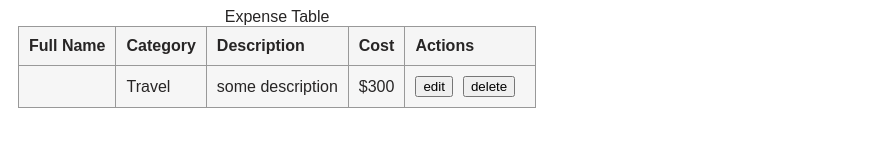
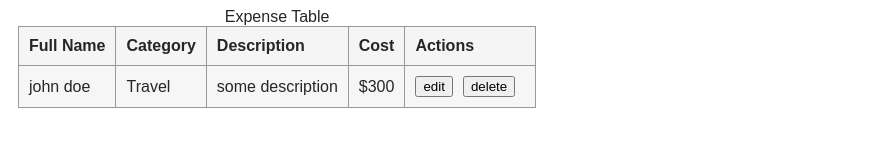
Before and after one commit to yilizati/daniel-project, a React (Create React App) app: page / in a window 1280 px wide. Shown: the part 172-318 px from the top of the page, without its empty margins (0-887 px from the left). Built offline with nearby package versions, Linux system fonts and the light colour scheme.

Commit message:
some updates

```diff
--- a/src/App.js
+++ b/src/App.js
@@ -5,14 +5,11 @@ import './App.css'
 
 function App() {
   const userSchema = [
-    { firstName: 'john', lastName: 'doe', totalExpense: '3013', id: 1 },
+    { firstName: 'john', lastName: 'doe', totalExpense: '$300', id: 1 },
   ]
   const expenseSchema = [
     {
-      user: {
-        firstName: 'john',
-        lastName: 'doe',
-      },
+      user: userSchema[0],
       category: 'Travel',
       description: 'some description',
       cost: '$300',
@@ -48,11 +45,20 @@ function App() {
       ...usersExpenses,
       { ...newExpense, id: usersExpenses.length + 1 },
     ])
+    const theUser = users.find((user) => user.id)
+    console.log(newExpense)
   }
 
   const handleDeleteExpense = (id) => {
     const updatedUserExpensesList = usersExpenses.filter((e) => e.id !== id)
     setUsersExpenses(updatedUserExpensesList)
+  }
+
+  const handleEditExpense = (id, updatedExpense) => {
+    const updatedExpensesList = usersExpenses.map((exp) => {
+      if (id === exp.id) return { ...updatedExpense }
+      return updatedExpense
+    })
   }
 
   return (
@@ -70,6 +76,7 @@ function App() {
         usersExpenses={usersExpenses}
         createNewExpense={handleCreateNewExpense}
         deleteExpense={handleDeleteExpense}
+        editExpense={handleEditExpense}
       />
     </div>
   )
--- a/src/components/expense/Expense.jsx
+++ b/src/components/expense/Expense.jsx
@@ -1,7 +1,7 @@
 import React, { useState } from 'react'
 
 export default function Expense({
-  fullName,
+  user,
   category,
   description,
   cost,
@@ -12,7 +12,7 @@ export default function Expense({
 }) {
   const [isEditing, setIsEditing] = useState(false)
   const [updatedExpense, setUpdatedExpense] = useState({
-    fullName,
+    user,
     category,
     description,
     cost,
@@ -104,7 +104,7 @@ export default function Expense({
 
   const viewTemplate = (
     <tr>
-      <td>{fullName}</td>
+      <td>{`${user.firstName} ${user.lastName}`}</td>
       <td>{category}</td>
       <td>{description}</td>
       <td>{cost}</td>
--- a/src/components/expense/ExpenseForm.jsx
+++ b/src/components/expense/ExpenseForm.jsx
@@ -1,13 +1,7 @@
 import React, { useState } from 'react'
 
 export default function ExpenseForm({ usersDropdownList, saveExpense }) {
-  const initialFormData = Object.freeze({
-    fullName: '',
-    category: '',
-    description: '',
-    cost: '',
-  })
-  const [formData, updateFormData] = useState(initialFormData)
+  const [formData, updateFormData] = useState([])
 
   const categories = ['Food', 'Travel', 'Equipment']
 
--- a/src/components/expense/ExpenseTable.jsx
+++ b/src/components/expense/ExpenseTable.jsx
@@ -1,4 +1,4 @@
-import React, { useState } from 'react'
+import React from 'react'
 import Expense from './Expense'
 import ExpenseForm from './ExpenseForm'
 
@@ -7,25 +7,11 @@ export default function ExpenseTable({
   usersExpenses,
   createNewExpense,
   deleteExpense,
+  editExpense,
 }) {
-  const [expenses, setExpenses] = useState([])
-
-  const saveExpense = (newExpense) => {
-    // setExpenses([...expenses, { ...newExpense, id: expenses.length + 1 }])
-    createNewExpense(newExpense)
-  }
-
-  const editExpense = (id, updatedExpense) => {
-    const updatedExpensesList = expenses.map((exp) => {
-      if (id === exp.id) return { ...updatedExpense }
-      return updatedExpense
-    })
-    setExpenses(updatedExpensesList)
-  }
-
   return (
     <>
-      <ExpenseForm saveExpense={saveExpense} usersDropdownList={users} />
+      <ExpenseForm saveExpense={createNewExpense} usersDropdownList={users} />
       <table>
         <caption>Expense Table</caption>
         <thead>
@@ -42,7 +28,7 @@ export default function ExpenseTable({
             usersExpenses.map((expense, index) => (
               <Expense
                 key={index}
-                fullName={expense.fullName}
+                user={expense.user}
                 id={expense.id}
                 category={expense.category}
                 description={expense.description}
```
